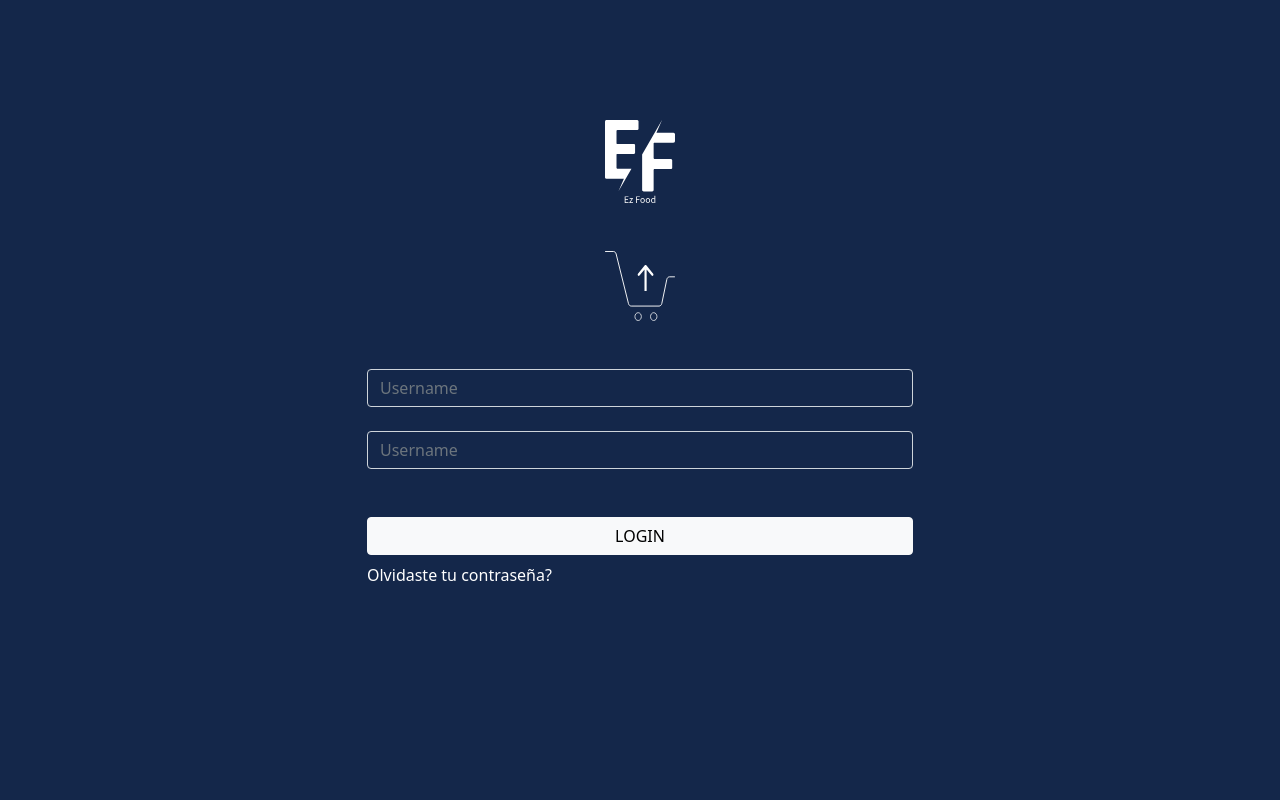
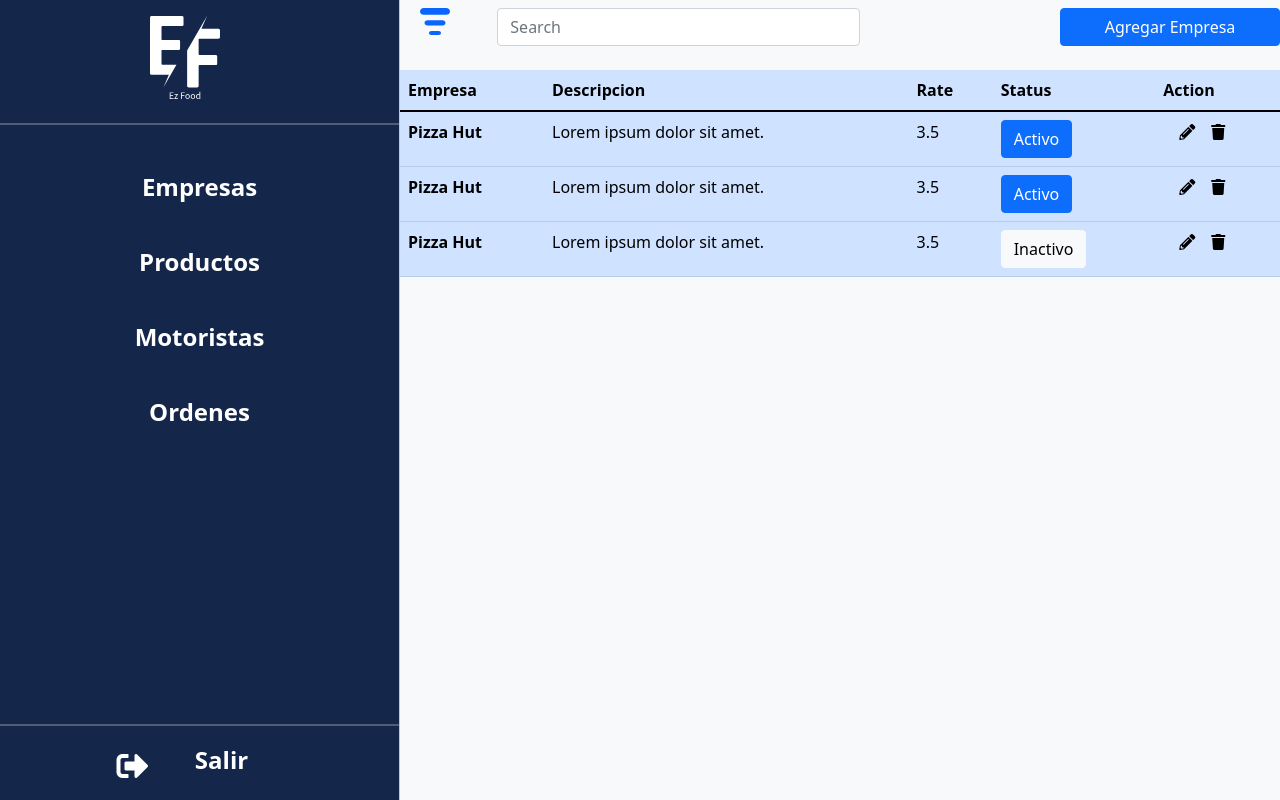
Before and after one commit to ErickMolina2003/Ez-Food-Admin-FE, a plain HTML site: page index.html in a window 1280 px wide. Drawn offline with nearby package versions, Linux system fonts and the light colour scheme.

Commit message:
sidebar, navbar & empresas completed

```diff
--- a/css/main.css
+++ b/css/main.css
@@ -1,5 +1,7 @@
 body {
     height: 100vh;
+    --bs-bg-opacity: 1;
+    background-color: rgba(var(--bs-light-rgb), var(--bs-bg-opacity)) !important;
 }
 
 .login {
@@ -18,3 +20,36 @@ body {
 .login-btn {
     width: 100%;
 }
+
+.vertical-sidebar {
+    background-color: #14274A;
+    color: white;
+}
+
+.divider {
+    border-top: 2px solid white;
+}
+
+.sidebar-btn {
+    background-color: #14274A;
+    color: white;
+    border: 0;
+    font-weight: 600;
+    font-size: 1.5rem;
+    padding-top: 20px;
+    padding-bottom: 20px;
+}
+
+.sidebar-btn::after,
+.sidebar-btn:active,
+.sidebar-btn:hover {
+    background-color: #0d6efd;
+}
+
+.sidebar-btn-container {
+    width: 100%;
+}
+
+.container-main {
+    margin-left: 400px;
+}
--- a/index.html
+++ b/index.html
@@ -24,7 +24,9 @@
 
 <body>
 
-    <div class="login">
+    <!-- LOGIN -->
+
+    <!-- <div class="login">
         <div class="container login-container">
             <div class="row">
                 <div class="col-12">
@@ -77,6 +79,121 @@
                 </div>
             </div>
         </div>
+    </div> -->
+
+    <!-- SIDE-BAR -->
+
+    <div class="sideBar position-sticky">
+        <div class="offcanvas offcanvas-start show vertical-sidebar" tabindex="-1" id="offcanvasExample"
+            aria-labelledby="offcanvasExampleLabel" style="visibility: visible;">
+            <div class="offcanvas-header">
+                <div class="container">
+                    <div class="row justify-content-center">
+                        <div class="col-4">
+                            <img alt="Ez Food Logo" src="./assets/imagenes/LogoFigmaBlanco.svg" width="70px">
+                        </div>
+                    </div>
+                </div>
+            </div>
+            <hr class="divider my-2">
+            <div class="offcanvas-body">
+                <div class="container">
+                    <div class="row justify-content-center">
+                        <div class="col-12">
+                            <div class="btn-group-vertical sidebar-btn-container">
+                                <button type="button" class="btn btn-primary sidebar-btn">Empresas</button>
+                                <button type="button" class="btn btn-primary sidebar-btn">Productos</button>
+                                <button type="button" class="btn btn-primary sidebar-btn">Motoristas</button>
+                                <button type="button" class="btn btn-primary sidebar-btn">Ordenes</button>
+                            </div>
+                        </div>
+                    </div>
+                </div>
+            </div>
+
+            <div class="offcanvas-footer pb-3">
+                <hr class="divider mb-3">
+                <div class="container">
+                    <div class="row justify-content-center">
+                        <div class="col-2 px-0 pl-5">
+                            <i class="fas fa-sign-out-alt fa-2x pt-2"></i>
+                        </div>
+                        <div class="col-3 px-0">
+                            <button type="button" class="btn btn-primary sidebar-btn pt-0 pb-0">Salir</button>
+                        </div>
+                    </div>
+                </div>
+            </div>
+        </div>
+    </div>
+
+
+    <div class="container-main">
+
+        <!-- NavBar -->
+        <div class="navBar position-sticky pb-3">
+            <div class="container px-0">
+                <nav class="navbar navbar-light bg-light justify-content-between">
+                    <div class="col-6 pl-6" style="margin-left: 20px;">
+                        <div class="row">
+                            <div class="col-2">
+                                <img alt="nav-icon" src="./assets/imagenes/navbar-icon.svg" width="30px">
+                            </div>
+                            <div class="col">
+                                <input class="form-control mr-sm-2" type="search" placeholder="Search"
+                                    aria-label="Search">
+                            </div>
+                        </div>
+                    </div>
+                    <div class="col-3">
+                        <button class="btn btn-primary my-2 my-sm-0" type="submit" style="width: 100%;">Agregar
+                            Empresa</button>
+                    </div>
+                </nav>
+            </div>
+        </div>
+
+
+        <!-- Empresas -->
+
+        <div class="empresas">
+            <table class="table table-primary empresas-tabla">
+                <thead>
+                    <tr>
+                        <th scope="col">Empresa</th>
+                        <th scope="col">Descripcion</th>
+                        <th scope="col">Rate</th>
+                        <th scope="col">Status</th>
+                        <th scope="col">Action</th>
+                    </tr>
+                </thead>
+                <tbody>
+                    <tr>
+                        <th scope="row">Pizza Hut</th>
+                        <td>Lorem ipsum dolor sit amet.</td>
+                        <td>3.5</td>
+                        <td><button type="button" class="btn btn-primary">Activo</button></td>
+                        <td><i class="fas fa-pencil-alt px-3"></i><i class="fa fa-trash"></i></td>
+                    </tr>
+                    <tr>
+                        <th scope="row">Pizza Hut</th>
+                        <td>Lorem ipsum dolor sit amet.</td>
+                        <td>3.5</td>
+                        <td><button type="button" class="btn btn-primary">Activo</button></td>
+                        <td><i class="fas fa-pencil-alt px-3"></i><i class="fa fa-trash"></i></td>
+                    </tr>
+                    <tr>
+                        <th scope="row">Pizza Hut</th>
+                        <td>Lorem ipsum dolor sit amet.</td>
+                        <td>3.5</td>
+                        <td><button type="button" class="btn btn-light">Inactivo</button></td>
+                        <td><i class="fas fa-pencil-alt px-3"></i><i class="fa fa-trash"></i></td>
+                    </tr>
+                </tbody>
+            </table>
+        </div>
+
+
     </div>
 
 
```
Also changed, not shown: assets/imagenes/navbar-icon.svg (added).
